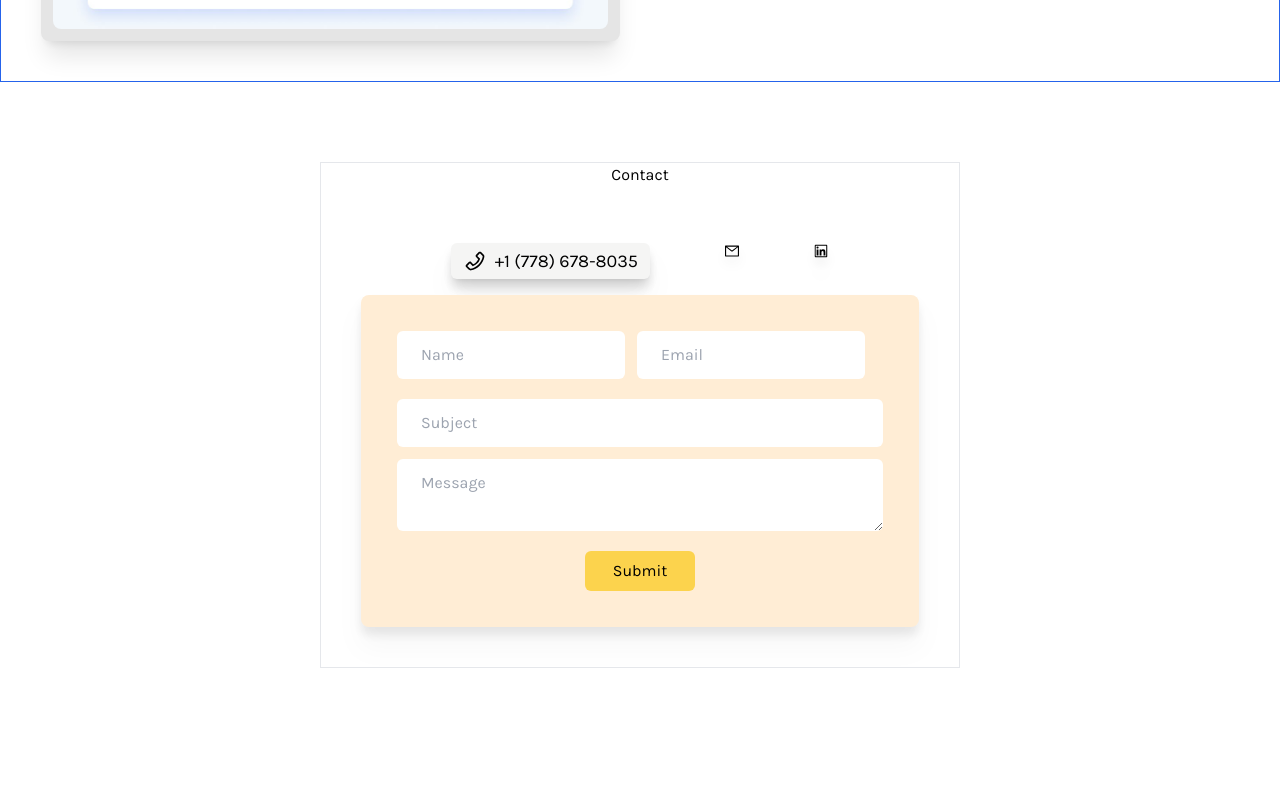
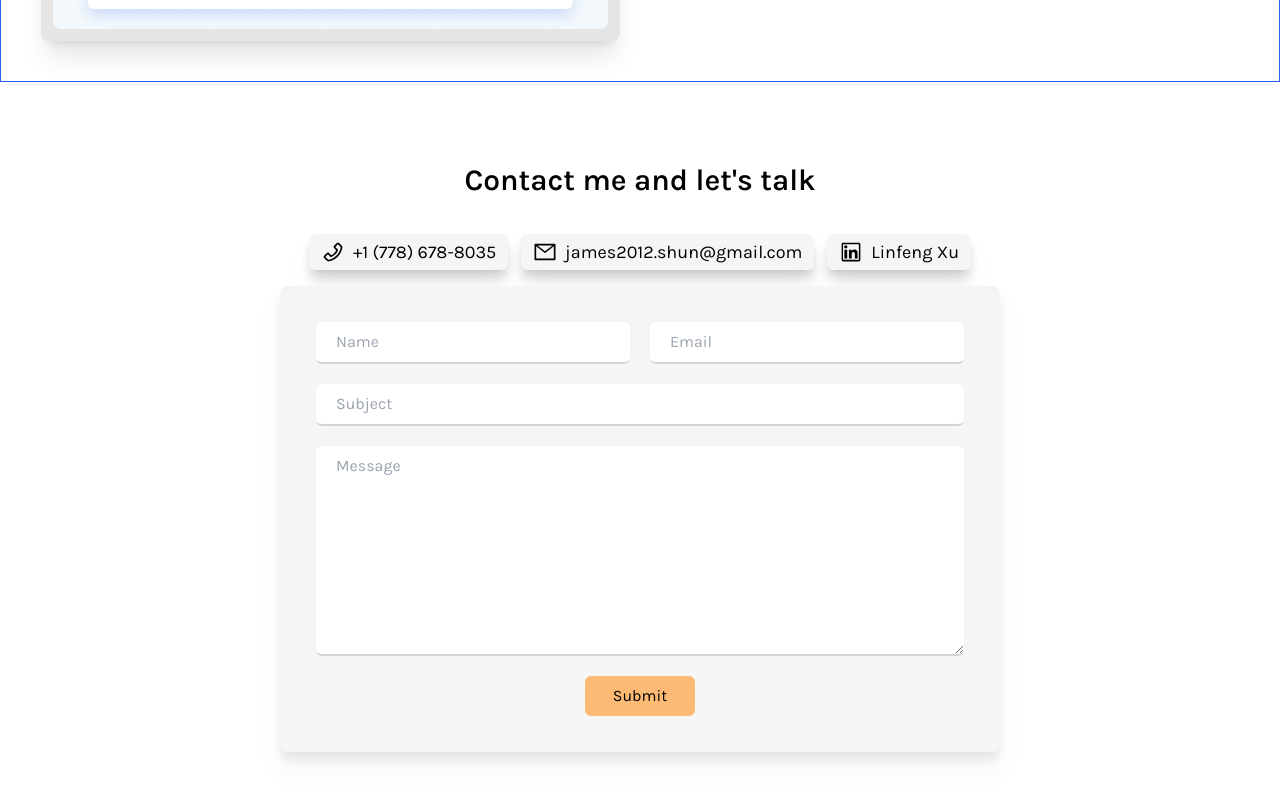
Before and after one commit to whiskey711/my-website-app, a Next.js app: page / in a window 1280 px wide. Shown: the part 2894-3694 px from the top of the page. Built offline with nearby package versions, Linux system fonts and the light colour scheme; a web font is replaced by a local one.

Commit message:
changes on form

```diff
--- a/components/Contact.js
+++ b/components/Contact.js
@@ -17,24 +17,38 @@ export default function Contact() {
 
   return (
     <div className="w-full min-h-screen">
-      <div className="border mx-auto mt-20 w-1/2 text-center">
-      <h1>Contact</h1>
-      <div className="m-10">
+      <div className="mx-auto mt-20 w-[800px] text-center">
+      <h1 className="text-3xl font-semibold my-5">Contact me and let's talk</h1>
+      <div className="mx-10">
         <div className="flex justify-evenly drop-shadow-xl rounded-lg p-4">
           <div className="flex items-center bg-stone-100 shadow-lg rounded-md py-1 px-3 hover:scale-105 transition">
             <AiOutlinePhone size={24} />
             <p className="ml-2 text-lg">+1 (778) 678-8035</p>
           </div>
+          <a
+            className="flex items-center bg-stone-100 shadow-lg rounded-md py-1 px-3 hover:scale-105 transition"
+            href="mailto:james2012.shun@gmail.com"
+            title="Email">
+            <AiOutlineMail size={24} />
+            <p className="ml-2 text-lg">james2012.shun@gmail.com</p>
+          </a>
+          <a
+            className="flex items-center bg-stone-100 shadow-lg rounded-md py-1 px-3 hover:scale-105 transition"
+            href="https://www.linkedin.com/in/linfeng-xu-98b51a126/"
+            target="_blank"
+            rel="noopener noreferrer"
+            title="LinkedIn">
+            <AiOutlineLinkedin size={24} />
+            <p className="ml-2 text-lg">Linfeng Xu</p>
+          </a>
 
-          <AiOutlineMail className="" />
-          <AiOutlineLinkedin />
         </div>
 
-        <div className="drop-shadow-xl rounded-lg p-4 bg-orange-100">
+        <div className="drop-shadow-xl rounded-lg p-4 bg-stone-100">
           <form
             onSubmit={handleSubmit(onSubmit)}
             className="flex flex-col space-y-5 p-5">
-            <div className="space-x-3 flex">
+            <div className="grid grid-cols-2 gap-5">
               <div>
                 <input
                   {...register("name", { required: "Please fill your name" })}
@@ -54,7 +68,7 @@ export default function Contact() {
                   <p className="error-msg">{errors.email.message}</p>}
               </div>
             </div>
-            <div className="flex flex-col space-y-3">
+            <div className="flex flex-col space-y-5">
               <input
                 {...register("subject", { required: "Please enter your email subject" })}
                 type="text"
@@ -65,12 +79,13 @@ export default function Contact() {
               <textarea
                 {...register("message", { required: "Please enter your message" })}
                 className="contactInput"
+                rows={8}
                 placeholder="Message"></textarea>
               {errors.message?.message &&
                 <p className="error-msg">{errors.message.message}</p>}
             </div>
             <button
-              className="px-7 py-2 rounded-md bg-amber-300 mx-auto"
+              className="px-7 py-2 rounded-md bg-orange-300 hover:bg-yellow-300 hover:scale-105 transition mx-auto"
               type="submit">Submit</button>
           </form>
         </div>
--- a/styles/globals.css
+++ b/styles/globals.css
@@ -17,7 +17,7 @@
 
 @layer components {
   .contactInput {
-    @apply outline-none px-6 py-3 rounded-md focus:border-b-2 border-amber-300 transition
+    @apply outline-none px-5 py-2 w-full rounded-md border-b-2 border-neutral-300 focus:border-amber-300 transition
   }
   .error-msg {
     @apply text-xs text-neutral-500
```
